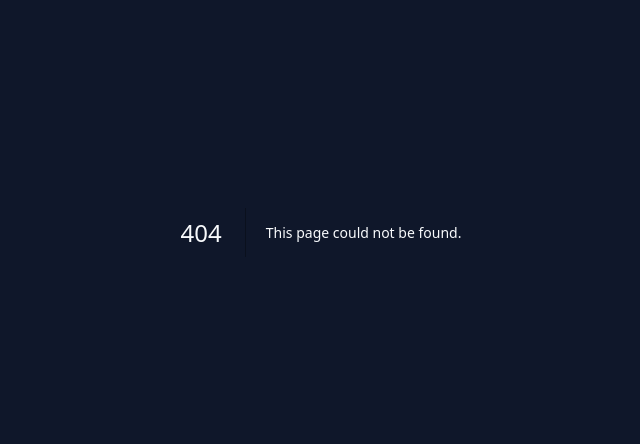
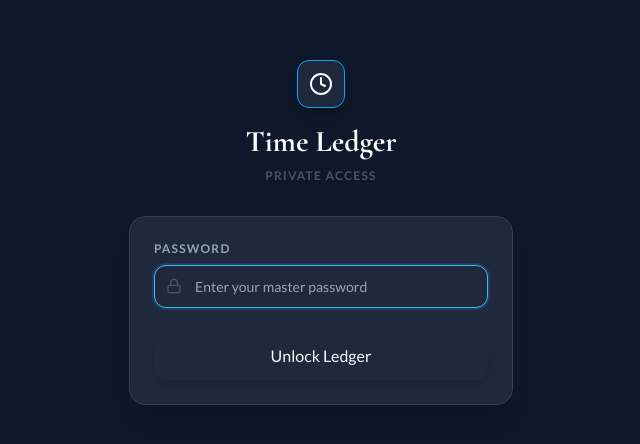
Before and after one commit to mohdsamad83/time-ledger, a Next.js app: page /login in a window 1280 px wide. Before the commit this address had no page. Shown: the part 168-612 px from the top of the page, without its empty margins (319-959 px from the left). Built offline with nearby package versions, Linux system fonts and the light colour scheme.

Commit message:
Add password authentication

```diff
--- /dev/null
+++ b/app/api/auth/login/route.ts
@@ -0,0 +1,26 @@
+import { NextResponse } from "next/server";
+
+export async function POST(request: Request) {
+  try {
+    const body = await request.json();
+    const { password } = body;
+
+    const correctPassword = process.env.APP_PASSWORD || "admin";
+
+    if (password === correctPassword) {
+      const response = NextResponse.json({ success: true });
+      response.cookies.set("time-ledger-auth", "authenticated", {
+        httpOnly: true,
+        secure: process.env.NODE_ENV === "production",
+        sameSite: "lax",
+        maxAge: 60 * 60 * 24 * 30, // 30 days
+        path: "/",
+      });
+      return response;
+    }
+
+    return NextResponse.json({ success: false, error: "Incorrect password" }, { status: 401 });
+  } catch (err) {
+    return NextResponse.json({ success: false, error: "Server error" }, { status: 500 });
+  }
+}
--- /dev/null
+++ b/app/api/auth/logout/route.ts
@@ -0,0 +1,7 @@
+import { NextResponse } from "next/server";
+
+export async function POST() {
+  const response = NextResponse.json({ success: true });
+  response.cookies.delete("time-ledger-auth");
+  return response;
+}
--- /dev/null
+++ b/app/login/page.tsx
@@ -0,0 +1,93 @@
+"use client";
+import { useState } from "react";
+import { useRouter } from "next/navigation";
+import { Clock, Lock } from "lucide-react";
+
+export default function LoginPage() {
+  const [password, setPassword] = useState("");
+  const [error, setError] = useState("");
+  const [loading, setLoading] = useState(false);
+  const router = useRouter();
+
+  const handleLogin = async (e: React.FormEvent) => {
+    e.preventDefault();
+    setLoading(true);
+    setError("");
+
+    try {
+      const res = await fetch("/api/auth/login", {
+        method: "POST",
+        headers: { "Content-Type": "application/json" },
+        body: JSON.stringify({ password }),
+      });
+
+      const data = await res.json();
+      if (data.success) {
+        router.push("/");
+        router.refresh();
+      } else {
+        setError(data.error || "Incorrect password");
+        setLoading(false);
+      }
+    } catch (err) {
+      setError("An error occurred. Please try again.");
+      setLoading(false);
+    }
+  };
+
+  return (
+    <div className="min-h-screen flex items-center justify-center p-4" style={{ background: "var(--bg)" }}>
+      <div className="w-full max-w-sm">
+        <div className="flex flex-col items-center mb-8">
+          <div
+            className="w-12 h-12 rounded-xl flex items-center justify-center mb-4 shadow-lg"
+            style={{ background: "var(--surface)", border: "1px solid var(--dim)" }}
+          >
+            <Clock size={24} style={{ color: "var(--gold)" }} />
+          </div>
+          <h1 className="font-serif text-3xl font-bold" style={{ color: "var(--text)" }}>Time Ledger</h1>
+          <p className="text-xs uppercase tracking-widest mt-2 font-bold" style={{ color: "var(--faint)" }}>Private Access</p>
+        </div>
+
+        <form
+          onSubmit={handleLogin}
+          className="p-6 rounded-2xl shadow-xl flex flex-col gap-4 fade-up"
+          style={{ background: "var(--surface)", border: "1px solid var(--border)" }}
+        >
+          {error && (
+            <div className="p-3 rounded-lg bg-red-500/10 border border-red-500/20 text-red-400 text-sm text-center font-medium">
+              {error}
+            </div>
+          )}
+
+          <div>
+            <label className="block text-xs font-bold uppercase tracking-widest mb-2" style={{ color: "var(--muted)" }}>
+              Password
+            </label>
+            <div className="relative">
+              <div className="absolute inset-y-0 left-0 pl-3 flex items-center pointer-events-none">
+                <Lock size={16} style={{ color: "var(--faint)" }} />
+              </div>
+              <input
+                type="password"
+                value={password}
+                onChange={(e) => setPassword(e.target.value)}
+                className="w-full pl-10 rounded-xl"
+                placeholder="Enter your master password"
+                autoFocus
+              />
+            </div>
+          </div>
+
+          <button
+            type="submit"
+            disabled={loading || !password}
+            className="btn-gold mt-2 py-3 rounded-xl shadow-lg flex justify-center"
+          >
+            {loading ? "Decrypting..." : "Unlock Ledger"}
+          </button>
+        </form>
+      </div>
+    </div>
+  );
+}
--- a/app/page.tsx
+++ b/app/page.tsx
@@ -4,8 +4,9 @@ import { useState, useEffect, useCallback } from "react";
 import { format } from "date-fns";
 import {
   Clock, BarChart2, History, CheckCircle,
-  AlertCircle, Loader2, ExternalLink, BookOpen, RotateCcw, Timer, Target,
+  AlertCircle, Loader2, ExternalLink, BookOpen, RotateCcw, Timer, Target, LogOut
 } from "lucide-react";
+import { useRouter } from "next/navigation";
 
 import {
   DaySetup, EveningReview, TimeBlock, AppData, SyncState,
@@ -45,6 +46,12 @@ export default function App() {
   const [modalHour,     setModalHour]     = useState<number | null>(null);
   const [showEvening,   setShowEvening]   = useState(false);
   const [showReminder,  setShowReminder]  = useState(false);
+  const router = useRouter();
+
+  const handleLogout = async () => {
+    await fetch("/api/auth/logout", { method: "POST" });
+    router.push("/login");
+  };
   const [syncState,     setSyncState]     = useState<SyncState>("idle");
   const [syncMsg,       setSyncMsg]       = useState("");
   const [sheetsReady,   setSheetsReady]   = useState(false);
@@ -283,6 +290,13 @@ export default function App() {
             </a>
           )}
           <ThemeToggle />
+          <button
+            onClick={handleLogout}
+            className="flex items-center gap-1 btn-ghost text-xs px-2 py-1 ml-1 text-red-400 hover:text-red-500 hover:bg-red-500/10"
+            title="Log Out"
+          >
+            <LogOut size={12} />
+          </button>
         </div>
       </header>
 
```
Also changed, not shown: middleware.ts (added, +42 -0 lines), 1 other file (tests, documents, lock files or other folders).
